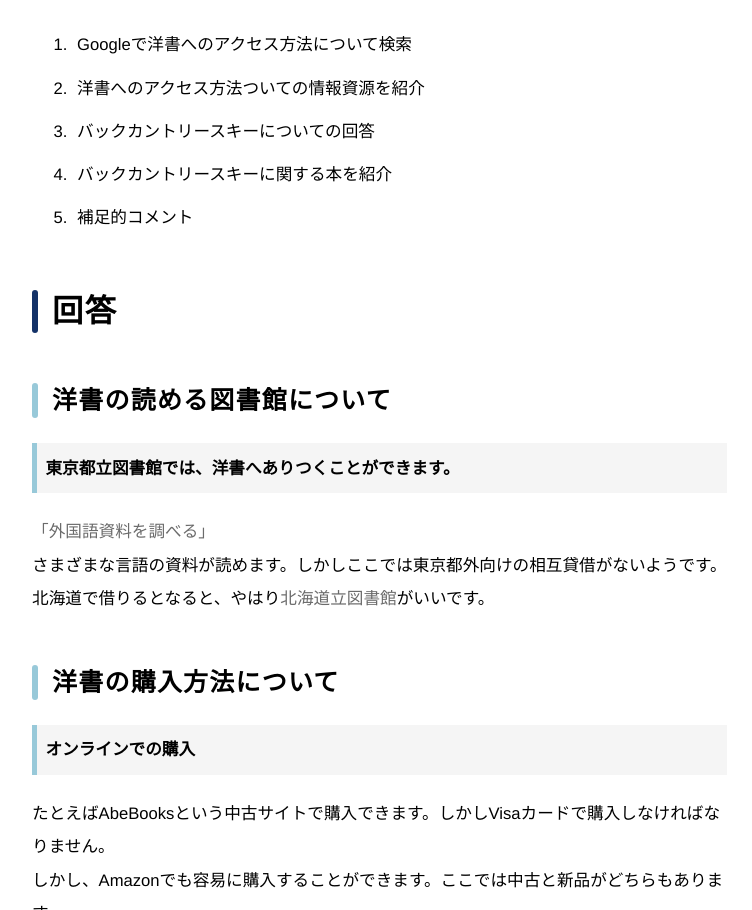
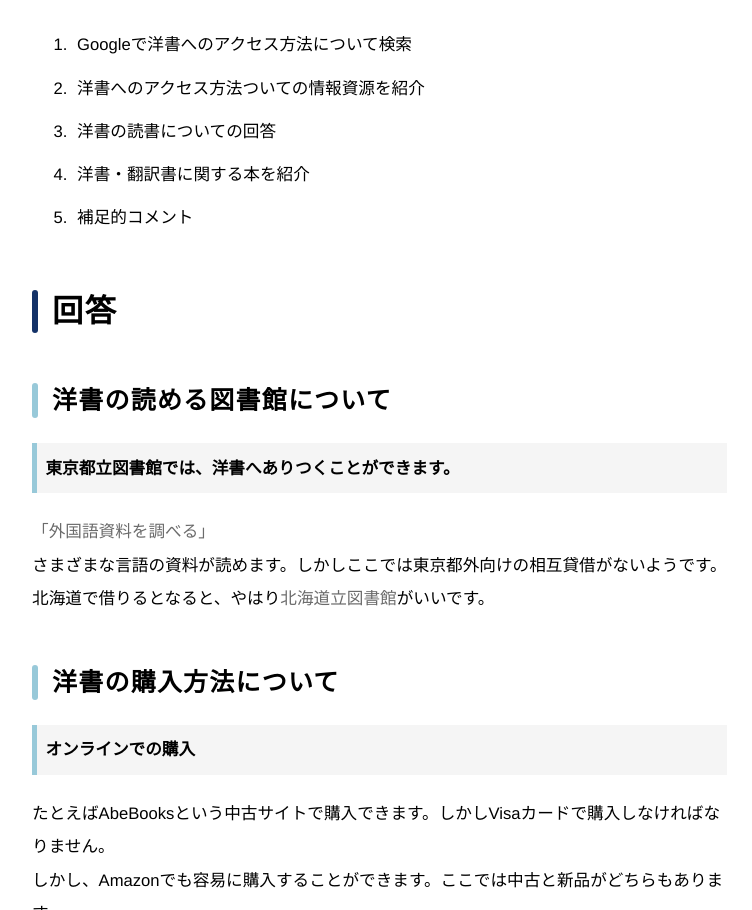
Before and after one commit to Watanabeyuna2023/tosho, a plain HTML site: page yosho/yosho.html in a window 1280 px wide. Shown: the part 1543-2453 px from the top of the page, without its empty margins (287-1039 px from the left). Drawn offline with Linux system fonts and the light colour scheme.

Commit message:
Update yosho.html

```diff
--- a/yosho/yosho.html
+++ b/yosho/yosho.html
@@ -76,8 +76,8 @@
           <ol>
           <li>Googleで洋書へのアクセス方法について検索</li>
           <li>洋書へのアクセス方法ついての情報資源を紹介</li>
-          <li>バックカントリースキーについての回答</li>
-          <li>バックカントリースキーに関する本を紹介</li>
+          <li>洋書の読書についての回答</li>
+          <li>洋書・翻訳書に関する本を紹介</li>
           <li>補足的コメント</li>
           </ol>
 
```
